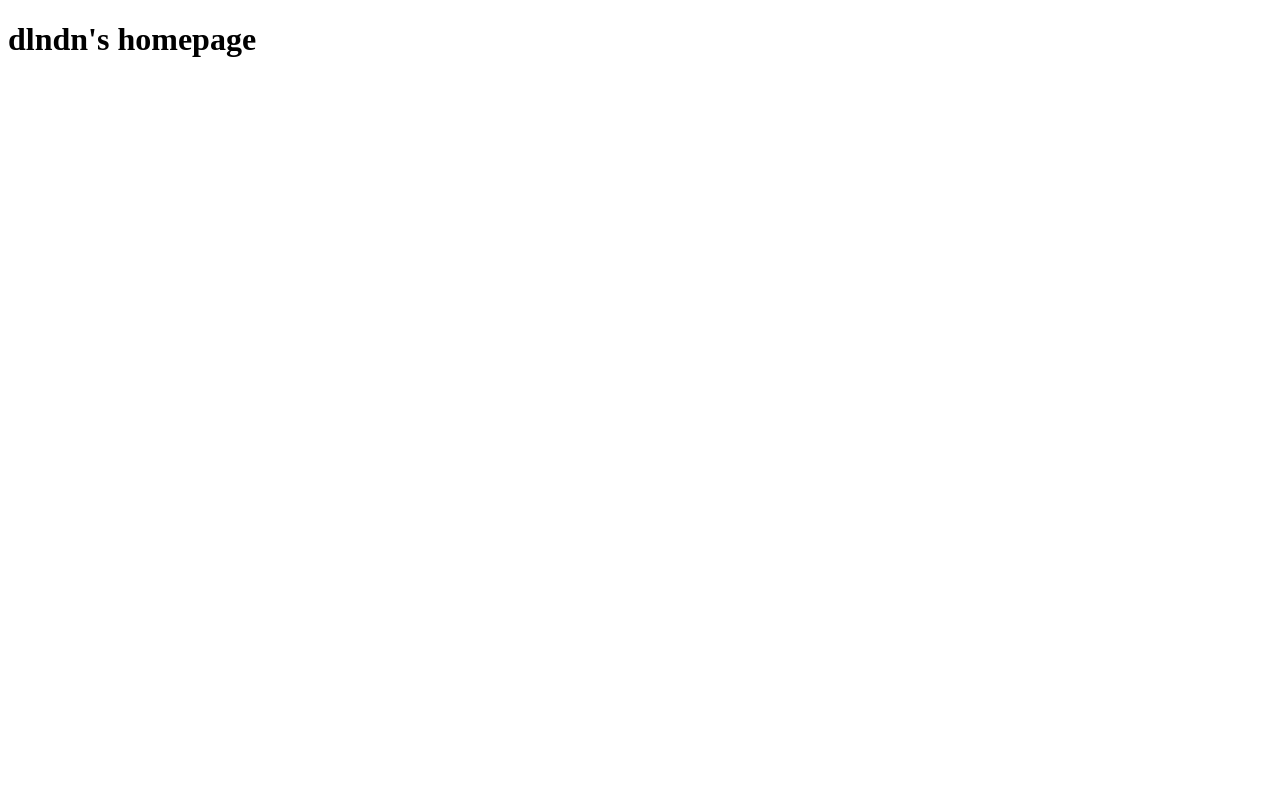
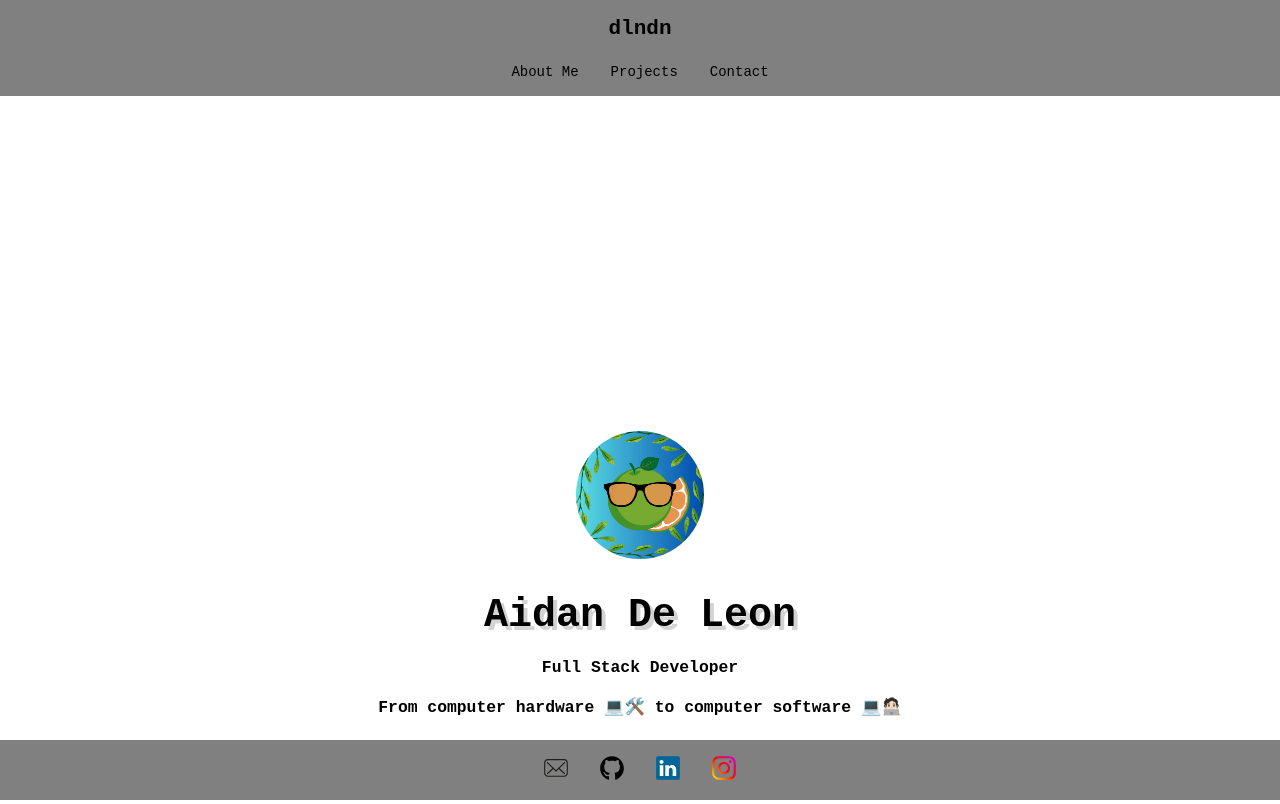
Before and after one commit to dlndn/dlndn.github.io, a plain HTML site: page index.html in a window 1280 px wide. Shown: the top 804 px of the page. Drawn offline with Linux system fonts and the light colour scheme.

Commit message:
added basic structure, images, and text

```diff
--- a/index.html
+++ b/index.html
@@ -4,10 +4,80 @@
     <meta charset="UTF-8">
     <meta name="viewport" content="width=device-width, initial-scale=1.0">
     <title>Homepage - dlndn</title>
+    <link rel="stylesheet" href="./styles/index.css">
 </head>
 <body>
+    <header class="header">
+        <a href="#hero-section" class="header__logo-link">
+            <h2 class="header__logo">dlndn</h2>
+        </a>
+        <nav class="header__navbar">
+            <ul class="navbar-list">
+                <a href="#about-section" class="navbar-list__link">
+                    <li class="navbar-list__item">About Me</li>
+                </a>
+                <a href="#projects-section" class="navbar-list__link">
+                    <li class="navbar-list__item">Projects</li>
+                </a>
+                <a href="#contact-section" class="navbar-list__link">
+                    <li class="navbar-list__item">Contact</li>
+                </a>
+            </ul>
+        </nav>
+    </header>
     <main class="homepage">
-        <h1 class="homepage__title">dlndn's homepage</h1>
+        <section class="hero" id="hero-section">
+            <img class="hero__image" src="./images/gh-pfp.png" alt="dlndn's github profile pic.">
+            <h1 class="hero__title">Aidan De Leon</h1>
+            <h3 class="hero__subtitle hero__subtitle--line-1">Full Stack Developer</h3>
+            <h3 class="hero__subtitle hero__subtitle--line-2">From computer hardware 💻🛠️ to computer software 💻🧑🏻‍💻</h3>
+        </section>
+        <section class="about" id="about-section">
+            <img class="about__image" src="./images/portfolio-avatar.png" alt="An image of dlndn.">
+            <h2 class="about__title">About Me</h2>
+            <p class="about__description">Hello! I'm a full stack developer based in British Columbia, Canada. I was once a lost university student who stumbled upon a Python tutorial website, which started my journey into software development. My background consists of diplomas from British Columbia Institute of Technology's Computer Systems Technology program and BrainStation's Software Engineering (Web Development) Bootcamp. I have exposure to various languages and development environments in my studies, but my current focus is web development. In my free time, I am either making music, gaming, or drawing. Looking forward to hearing from you!</p>
+        </section>
+        <section class="projects" id="projects-section">
+            <h2 class="projects__title">Project(s)</h2>
+            <div class="project">
+                <img class="project__image" src="./images/socratic-soul-chatroom-emotions.png" alt="Socratic Soul's emotion chatroom.">
+                <div class="project__text">
+                    <h4 class="project__title">Socratic Soul</h4>
+                    <p class="project__description">Self-awareness in our emotions and relationships are important. The more we understand them the more better our lives will be. This app will ask you questions of self-discovery to learn more about navigating emotions and relationships.</p>
+                </div>
+            </div>
+        </section>
+        <section class="contact" id="contact-section">
+            <h2 class="contact__title">Contact Me</h2>
+            <p class="contact__description">Click one of the icons below to connect with me.</p>
+            <p class="contact__description">It's an opportunity to grow and make ideas come to life!</p>
+            <img class="contact__arrow-icon" src="./images/icons/arrow-down.svg" alt="An arrow pointing down.">
+        </section>
     </main>
+    <footer class="footer">
+        <section class="contact-info">
+            <div class="contact-info__row">
+                <a href="#" class="contact-info__icon-link">
+                    <img class="contact-info__icon" src="./images/icons/mail.svg" alt="an email icon.">
+                </a>
+            </div>
+            <div class="contact-info__row">
+                <a href="#" class="contact-info__icon-link">
+                    <img class="contact-info__icon" src="./images/icons/gh-logo.svg" alt="GitHub icon.">
+                </a>
+            </div>
+            <div class="contact-info__row">
+                <a href="#" class="contact-info__icon-link">
+                    <img class="contact-info__icon" src="./images/icons/linkedin-logo.svg" alt="LinkedIn icon.">
+                </a>
+            </div>
+            <div class="contact-info__row instagram">
+                <a href="#" class="contact-info__icon-link">
+                    <img class="contact-info__icon" src="./images/icons/instagram-logo.svg" alt="Instagram icon.">
+                </a>
+            </div>
+            </div>
+        </section>
+    </footer>
 </body>
 </html>
--- /dev/null
+++ b/styles/index.scss
@@ -0,0 +1,163 @@
+// homepage styles
+
+body {
+    font-family: monospace;
+    margin: 0;
+    padding: 0;
+    font-size: 14px;
+}
+
+// header
+.header {
+    display: flex;
+    justify-content: space-between;
+    align-items: center;
+    flex-direction: column;
+    position: sticky;
+    top: 0px;
+    background-color: gray;
+
+    &__logo-link {
+        text-decoration: none;
+        color: black;
+    }
+
+    &__logo {
+        margin-bottom: 0.5rem;
+    }
+
+    &__logo,
+    &__navbar {
+        display: flex;
+        justify-content: center;
+        align-items: center;
+    }
+}
+
+.navbar-list {
+    display: flex;
+    justify-content: center;
+    align-items: center;
+    list-style: none;
+    margin: 0;
+    padding-left: 0;
+
+    &__link {
+        text-decoration: none;
+        color: black;
+    }
+
+    &__item {
+        padding: 1rem;
+
+        &:hover {
+            background-color: lightgray;
+        }
+    }
+}
+
+// main content
+.homepage {
+    .hero,
+    .about,
+    .projects,
+    .contact {
+        display: flex;
+        justify-content: center;
+        align-items: center;
+        flex-direction: column;
+        height: 100vh;
+        margin: 1rem;
+
+        &__title,
+        &__subtitle,
+        &__description {
+            text-align: center;
+            margin-bottom: 0.25rem;
+        }
+    }
+
+    .hero {
+        &__image {
+            width: 50%;
+            max-width: 8rem;
+            border-radius: 50%;
+            margin-top: 8rem;
+        }
+
+        &__title {
+            font-size: 2.5rem;
+            text-shadow: 4px 4px lightgray;
+        }
+    }
+
+    .about {
+        &__image {
+            width: 80%;
+            max-width: 15rem;
+            margin-bottom: 1rem;
+        }
+
+        &__description {
+            width: 90%;
+            max-width: 30rem;
+        }
+    }
+
+    .projects {
+        .project {
+            display: flex;
+            justify-content: center;
+            align-items: center;
+            flex-direction: column;
+
+            &__image {
+                width: 90%;
+                max-width: 40rem;
+                margin: 1rem;
+            }
+
+            &__text {
+                display: flex;
+                justify-content: center;
+                align-items: center;
+                flex-direction: column;
+
+                width: 90%;
+                max-width: 30rem;
+            }
+        }
+    }
+
+    .contact {
+        &__arrow-icon {
+            margin: 2rem;
+            width: 2rem;
+        }
+    }
+}
+
+// footer
+.footer {
+    display: flex;
+    justify-content: space-around;
+    align-items: center;
+    background-color: gray;
+    position: sticky;
+    bottom: 0;
+}
+
+.contact-info {
+    display: flex;
+    justify-content: center;
+    align-items: center;
+
+    &__row {
+        display: flex;
+    }
+
+    &__icon {
+        width: 1.5rem;
+        margin: 1rem;
+    }
+}
```
Also changed, not shown: images/gh-pfp.png (added), images/icons/arrow-down.svg (added), images/icons/gh-logo.svg (added), images/icons/instagram-logo.svg (added), images/icons/linkedin-logo.svg (added), images/icons/mail.svg (added), images/portfolio-avatar.png (added), images/socratic-soul-chatroom-emotions.png (added), styles/index.css (added), 1 other file.
